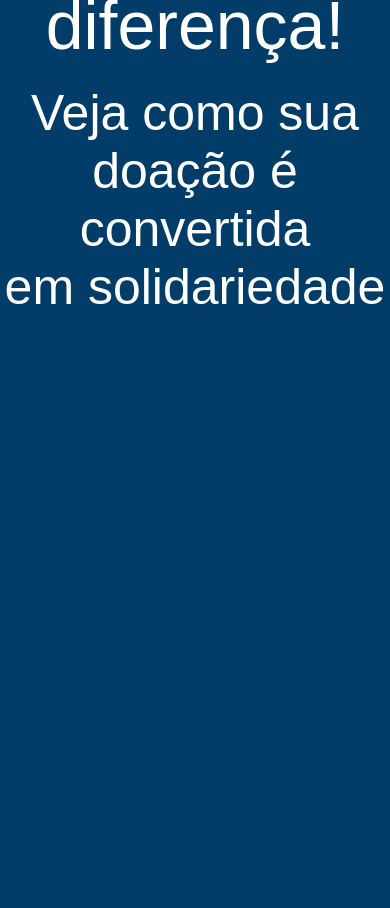
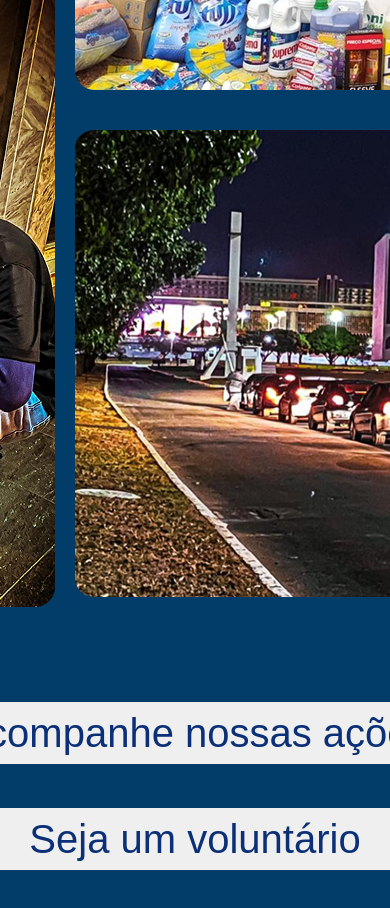
Before and after one commit to guiestrela/PCO, a React (Vite) app: page / in a window 390 px wide. Shown: the part 5300-6208 px from the top of the page. Built offline with nearby package versions, Linux system fonts and the light colour scheme.

Commit message:
feat(components): improve SectionEnter and Button components
- Added images to SectionEnter
- Improved SectionEnter styling
- Added new props to Button component
- Improved Button styling
- Added responsiveness to components

```diff
--- a/src/assets/components/Button/style.ts
+++ b/src/assets/components/Button/style.ts
@@ -18,9 +18,12 @@ interface ButtonType {
 interface ContainerButtonType {
     flex?: number
     paddingtop?: string
+    paddingbottom?: string
     justifycontent?: string
     paddingleft?: string
     paddingright?: string
+    flexdirection?: string
+    gap?: string
 }
 
 export const ContainerButton = styled.div<ContainerButtonType>`
@@ -30,6 +33,9 @@ export const ContainerButton = styled.div<ContainerButtonType>`
     padding-left: ${props => props.paddingleft ? props.paddingleft : ""};
     padding-right: ${props => props.paddingright ? props.paddingright : ""};
     padding-top: ${props => props.paddingtop ? props.paddingtop : ""};
+    padding-bottom: ${props => props.paddingbottom ? props.paddingbottom : ""};
+    flex-direction: ${props => props.flexdirection ? props.flexdirection : ""};
+    gap: ${props => props.gap ? props.gap : ""};
 `;
 
 export const Button = styled.button<ButtonType>`
@@ -45,5 +51,6 @@ export const Button = styled.button<ButtonType>`
     font-size: ${props => props.fontsize ? props.fontsize : ""};
     color: ${props => props.color ? props.color : ""};
     align-items:${props => props.alignitems ? props.alignitems : ""};
+
     cursor: pointer;
 `;
--- a/src/assets/components/SectionEnter/index.tsx
+++ b/src/assets/components/SectionEnter/index.tsx
@@ -1,9 +1,16 @@
-import { MainContainerEnter, MasterContainerEnter, TextContainer, TextInfo, TituloInfo } from "./style";
+import { ContainerColumn, ContainerImage, ImageEnder, MainContainerEnter, MainContainerImage, MasterContainerEnter, TextContainer, TextInfo, TituloInfo } from "./style";
+
+import foto01 from "../../images/foto01.png";
+import foto02 from "../../images/foto02.png";
+import foto03 from "../../images/foto03.png";
+import foto04 from "../../images/foto04.png";
+import { Button, ContainerButton } from "../Button/style";
 
 function SectionEnter() {
     return (
         <>
             <MasterContainerEnter>
+
                 <MainContainerEnter backgroundcolor="#023D69">
                         <TextContainer>
                             <TituloInfo fontsize="68px" fontweight="400" color="#FFFFFF">Você faz a diferença!</TituloInfo>
@@ -11,7 +18,37 @@ function SectionEnter() {
                                 Veja como sua doação é convertida<br/> em solidariedade
                             </TextInfo>
                         </TextContainer>
+                    <ContainerColumn>
+                        <MainContainerImage>
+                            <ContainerImage gap="13px">
+                                <ImageEnder src={foto01} width="500px"
+                                height="334px"/>
+                                <ImageEnder />
+                                <ImageEnder src={foto02} width="500px" height="627px"/>
+                                <ImageEnder />
+                            </ContainerImage>
+                        </MainContainerImage>
+
+                        <MainContainerImage>
+                            <ContainerImage gap="20px">
+                                <ImageEnder src={foto03} width="760px"
+                                height="467px"/>
+                                <ImageEnder />
+                                <ImageEnder src={foto04} width="760px" height="467px"/>
+                                <ImageEnder />
+                            </ContainerImage>
+                        </MainContainerImage>
+                    </ContainerColumn>
+                    <ContainerButton flexdirection="column" justifycontent="center" paddingtop="80px" paddingbottom="70px" gap="40px">
+                        <Button border="solid 2px #023D69" borderradius="12px" widthtotal="543px" heighttotal="66px" fontsize="40px" color="#0C3077">
+                            Acompanhe nossas ações
+                        </Button>
+                        <Button border="solid 2px #023D69" borderradius="12px" widthtotal="543px" heighttotal="66px" fontsize="40px" color="#0C3077">
+                            Seja um voluntário
+                        </Button>
+                    </ContainerButton>
                 </MainContainerEnter>
+
             </MasterContainerEnter>
         </>
     );
--- a/src/assets/components/SectionEnter/style.ts
+++ b/src/assets/components/SectionEnter/style.ts
@@ -25,6 +25,15 @@ interface TextInfoType {
     fontweight?: string
 }
 
+interface ImageEnderType {
+    width?: string
+    height?: string
+}
+
+interface ContainerImageType {
+    gap?: string
+}
+
 export const MasterContainerEnter = styled.div`
     display: flex;
     align-items: center;
@@ -39,10 +48,9 @@ export const MainContainerEnter = styled.div<MainContainerEnterType>`
     width: 1440px;
     height: 1661px;
     align-items: center;
+    flex-direction: column;
+    justify-content: center;
     background-color: ${ props  => props.backgroundcolor ? props.backgroundcolor : 'transparent'};
-    background-repeat: no-repeat;
-    background-image: url(${({ backgroundimage }) => backgroundimage}) ;
-    background-position-x: 100%;
 `;
 
 export const TextContainer = styled.div<TextContainerType>`
@@ -73,3 +81,32 @@ export const TextInfo = styled.p<TextInfoType>`
     color: ${props => props.color ? props.color : ''};
     text-align: center;
 `;
+
+export const MainContainerImage = styled.div`
+    display: flex;
+    justify-content: center;
+    align-items: center;
+    flex-direction: row;
+`;
+
+export const ContainerImage = styled.div<ContainerImageType>`
+    display: flex;
+    justify-content: center;
+    align-items: center;
+    flex-direction: column;
+    gap: ${ props => props.gap ? props.gap : ''};
+`;
+
+export const ImageEnder = styled.img<ImageEnderType>`
+    width: ${props => props.width ? props.width : ''};
+    height: ${props => props.height ? props.height : ''};
+`;
+
+export const ContainerColumn = styled.div`
+    display: flex;
+    justify-content: center;
+    align-items: center;
+    width: 100%;
+    height: 100%;
+    gap: 20px;
+`
```
Lines whose indentation alone changed are shown as unchanged.
